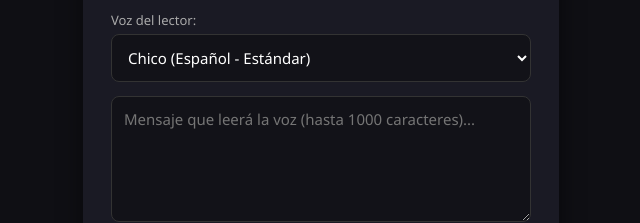
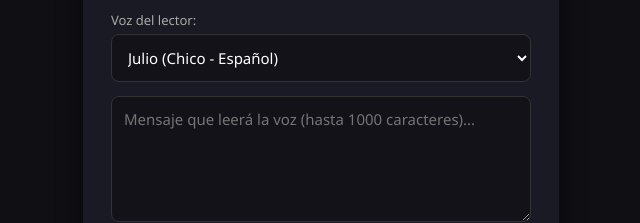
Before and after one commit to DavichiGuchi/donaciones-stream, a plain HTML site: page index.html in a window 1280 px wide. Shown: the part 321-544 px from the top of the page, 319-959 px from the left. Drawn offline with Linux system fonts and the light colour scheme.

Commit message:
Update index.html

```diff
--- a/index.html
+++ b/index.html
@@ -66,13 +66,15 @@
 
     <label for="voz">Voz del lector:</label>
     <select id="voz">
-      <option value="chico_es">Chico (Español - Estándar)</option>
-      <option value="chica_es">Chica (Español - Estándar)</option>
-      <option value="grave_es">Voz Grave / Loquendo</option>
-      <option value="latina">Chica (Español Latino)</option>
-      <option value="brian_uk">Inglés británico (Troleo)</option>
-      <option value="brasileno">Brasileño (Troleo)</option>
-      <option value="anime_jp">Acento Japonés / Agudo</option>
+      <option value="es_male_m3">Julio (Chico - Español)</option>
+      <option value="es_female_f6">Alejandra (Chica - Español)</option>
+      <option value="es_female_fp1">Mariana (Chica 2 - Español)</option>
+      <option value="es_mx_002">Álex (Chico - Latino)</option>
+      <option value="en_male_narration">Narrador Épico (Inglés)</option>
+      <option value="en_uk_001">Brian Británico (Troleo)</option>
+      <option value="en_us_ghostface">Ghostface (Scream)</option>
+      <option value="en_us_stitch">Stitch</option>
+      <option value="en_us_c3po">C-3PO</option>
     </select>
 
     <textarea id="mensaje" rows="5" placeholder="Mensaje que leerá la voz (hasta 1000 caracteres)..." maxlength="1000"></textarea>
```
